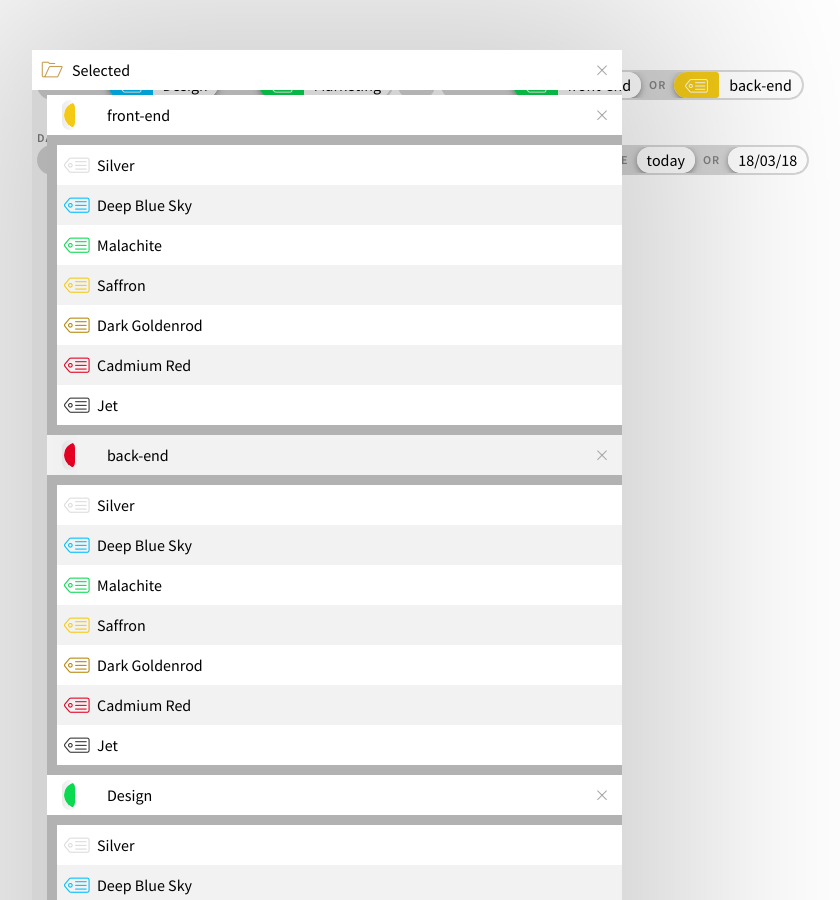
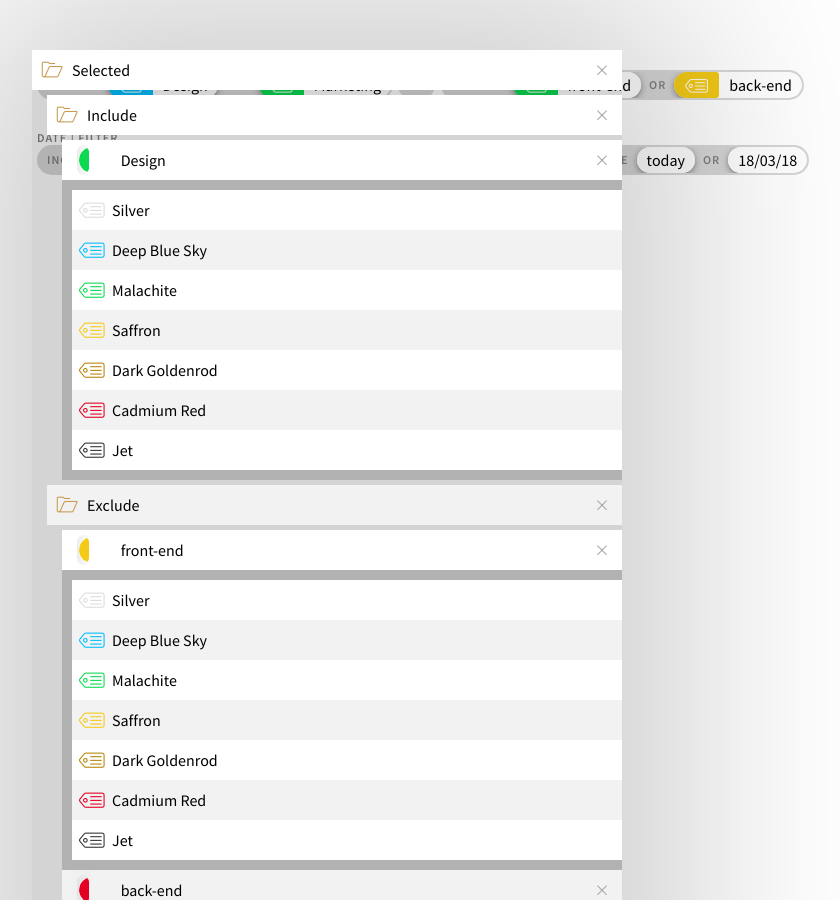
Before and after one commit to lordblendi/tracker-mockup, a Jekyll site: the page built from pages/filter.html, in a window 1280 px wide and 900 px high. Shown: the whole window, without its empty margins (18-858 px from the left). Built offline with Jekyll 4.4.1, drawn with Linux system fonts in a browser that asks for light colours; nearby versions of some CDN libraries; comment, search, counter and statistics services are not loaded.

Commit message:
Filter: added incl/exl blocks to Selected

```diff
--- a/_includes/popups/filter-tags.html
+++ b/_includes/popups/filter-tags.html
@@ -22,6 +22,85 @@
         </ul>
 
         <div class="itemBox itemBox--children JS_multiSelector__box--selectionChildren">
+          <div class="itemBoxTable">
+            <div class="itemBoxBody itemBoxBody--sortable ui-sortable">
+              <ul class="itemBoxTable__bodyRow ">
+                <li class="itemBoxTable__bodyCell itemBoxTable__bodyCell--toggle" style="flex-grow: 0;" data-flex="0">
+                  <div class="itemBoxTable__bodyCellInner">
+                    <i class="itemBoxTable__action itemBoxTable__action--toggle">ऄ</i>
+                  </div>
+                </li>
+                <li class="itemBoxTable__bodyCell" style="flex-grow: 1;" data-flex="1">
+                  <div class="itemBoxTable__bodyCellInner itemBoxTable__bodyCellInner--selectedText">
+                    <i>Include</i>
+                  </div>
+                </li>
+                <li class="itemBoxTable__bodyCell itemBoxTable__bodyCell--remove JS_itemBoxTable__bodyCell--removeAll" style="flex-grow: 0;" data-flex="0">
+                  <div class="itemBoxTable__bodyCellInner">
+                    <i class="itemBoxTable__action itemBoxTable__action--remove JS_itemBoxTable__action--removeAll JS_itemBoxTable__action--removeAllSelected">ޅ</i>
+                  </div>
+                </li>
+              </ul>
+
+              <div class="itemBox itemBox--children JS_multiSelector__box--selectionChildrenInclude">
+                <div class="itemBoxTable">
+                  <div class="itemBoxBody itemBoxBody--sortable ui-sortable">
+                    <ul class="itemBoxTable__bodyRow JS_filterableCell">
+                      <li class="itemBoxTable__bodyCell JS_colorselector-trigger" style="flex-grow: 0.1;" data-flex="0.1">
+                        <div class="itemBoxTable__bodyCellInner JS_itemBoxTable__bodyCellInner--colortoggle">
+                          <div class="pmx-field">
+                            <div class="pmx-field__inner">
+                              <div class="pmx-selector pmx-selector--expanded pmx-selector--readonly">
+                                <div class="pmx-selector__item">
+                                  <div class="pmx-selector__block">
+                                    <span class="pmx-selector__blockPart pmx-selector__blockPart--prefix JS_Color JS_Color--prefix" style="background-color: #0bda51;" data-color="#0bda51">ग़</span>
+                                  </div>
+                                </div>
+                              </div>
+                            </div>
+                          </div>
+                        </div>
+                      </li>
+                      <li class="itemBoxTable__bodyCell" style="flex-grow: 1;" data-flex="1">
+                        <div class="itemBoxTable__bodyCellInner JS_itemBoxTable__bodyCellInner--text">
+                          Design
+                        </div>
+                      </li>
+                      <li class="itemBoxTable__bodyCell itemBoxTable__bodyCell--draggable ui-sortable-handle" style="flex-grow: 0;" data-flex="0">
+                        <div class="itemBoxTable__bodyCellInner">
+                          <i class="itemBoxTable__action itemBoxTable__action--drag">އ</i>
+                        </div>
+                      </li>
+                      <li class="itemBoxTable__bodyCell itemBoxTable__bodyCell--remove" style="flex-grow: 0;" data-flex="0">
+                        <div class="itemBoxTable__bodyCellInner">
+                          <i class="itemBoxTable__action itemBoxTable__action--remove">ޅ</i>
+                        </div>
+                      </li>
+                    </ul>
+                    {% include blocks/ms-tags-colors-color-sublist.html %}
+                  </div>
+                </div>
+              </div>
+
+              <ul class="itemBoxTable__bodyRow ">
+                <li class="itemBoxTable__bodyCell itemBoxTable__bodyCell--toggle" style="flex-grow: 0;" data-flex="0">
+                  <div class="itemBoxTable__bodyCellInner">
+                    <i class="itemBoxTable__action itemBoxTable__action--toggle">ऄ</i>
+                  </div>
+                </li>
+                <li class="itemBoxTable__bodyCell" style="flex-grow: 1;" data-flex="1">
+                  <div class="itemBoxTable__bodyCellInner itemBoxTable__bodyCellInner--selectedText">
+                    <i>Exclude</i>
+                  </div>
+                </li>
+                <li class="itemBoxTable__bodyCell itemBoxTable__bodyCell--remove JS_itemBoxTable__bodyCell--removeAll" style="flex-grow: 0;" data-flex="0">
+                  <div class="itemBoxTable__bodyCellInner">
+                    <i class="itemBoxTable__action itemBoxTable__action--remove JS_itemBoxTable__action--removeAll JS_itemBoxTable__action--removeAllSelected">ޅ</i>
+                  </div>
+                </li>
+              </ul>
+
+              <div class="itemBox itemBox--children JS_multiSelector__box--selectionChildrenExclude">
                 <div class="itemBoxTable">
                   <div class="itemBoxBody itemBoxBody--sortable ui-sortable">
                     <ul class="itemBoxTable__bodyRow JS_filterableCell">
@@ -91,40 +170,9 @@
                       </li>
                     </ul>
                     {% include blocks/ms-tags-colors-color-sublist.html %}
-
-              <ul class="itemBoxTable__bodyRow JS_filterableCell">
-                <li class="itemBoxTable__bodyCell JS_colorselector-trigger" style="flex-grow: 0.1;" data-flex="0.1">
-                  <div class="itemBoxTable__bodyCellInner JS_itemBoxTable__bodyCellInner--colortoggle">
-                    <div class="pmx-field">
-                      <div class="pmx-field__inner">
-                        <div class="pmx-selector pmx-selector--expanded pmx-selector--readonly">
-                          <div class="pmx-selector__item">
-                            <div class="pmx-selector__block">
-                              <span class="pmx-selector__blockPart pmx-selector__blockPart--prefix JS_Color JS_Color--prefix" style="background-color: #0bda51;" data-color="#0bda51">ग़</span>
                   </div>
                 </div>
               </div>
-                      </div>
-                    </div>
-                  </div>
-                </li>
-                <li class="itemBoxTable__bodyCell" style="flex-grow: 1;" data-flex="1">
-                  <div class="itemBoxTable__bodyCellInner JS_itemBoxTable__bodyCellInner--text">
-                    Design
-                  </div>
-                </li>
-                <li class="itemBoxTable__bodyCell itemBoxTable__bodyCell--draggable ui-sortable-handle" style="flex-grow: 0;" data-flex="0">
-                  <div class="itemBoxTable__bodyCellInner">
-                    <i class="itemBoxTable__action itemBoxTable__action--drag">އ</i>
-                  </div>
-                </li>
-                <li class="itemBoxTable__bodyCell itemBoxTable__bodyCell--remove" style="flex-grow: 0;" data-flex="0">
-                  <div class="itemBoxTable__bodyCellInner">
-                    <i class="itemBoxTable__action itemBoxTable__action--remove">ޅ</i>
-                  </div>
-                </li>
-              </ul>
-              {% include blocks/ms-tags-colors-color-sublist.html %}
             </div>
           </div>
         </div>
```
Lines whose indentation alone changed are shown as unchanged.
